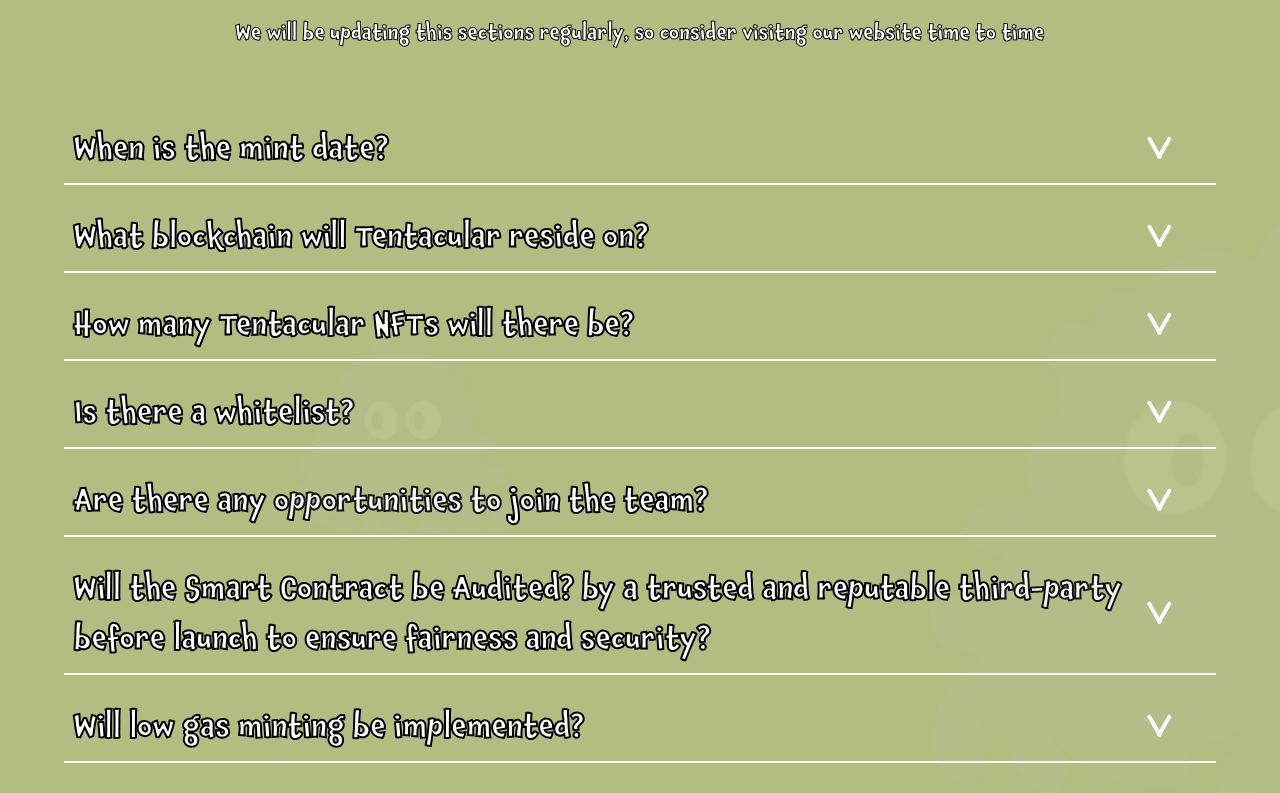
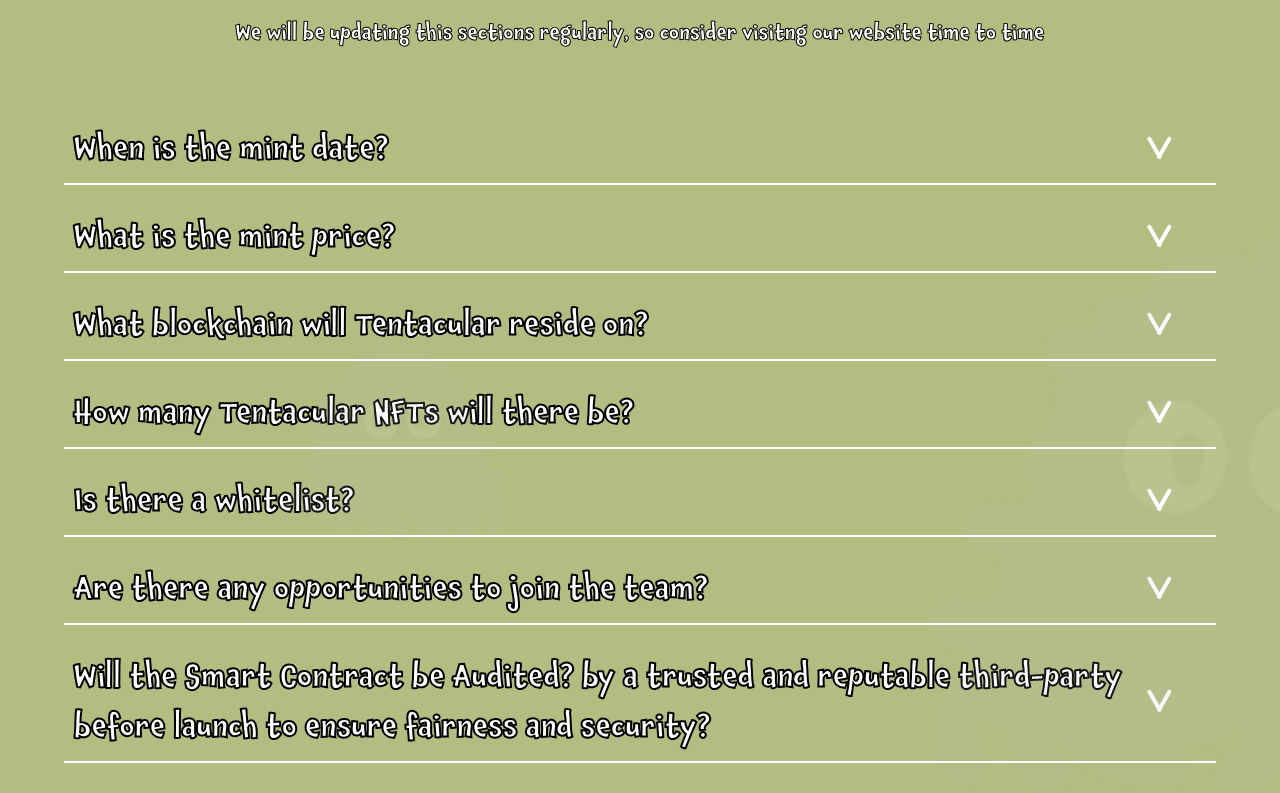
Before and after one commit to tayyabferozi/large-nft, a React (Create React App) app: page / in a window 1280 px wide. Shown: the part 5887-6680 px from the top of the page. Built offline with nearby package versions, Linux system fonts and the light colour scheme.

Commit message:
updates qna

```diff
--- a/src/App.jsx
+++ b/src/App.jsx
@@ -815,29 +815,36 @@ function App() {
                   answer: "April 2022",
                 },
                 {
+                  question: "What is the mint price?",
+                  answer: "TBA",
+                },
+                {
                   question: "What blockchain will Tentacular reside on?",
-                  answer: "sdfsdf",
+                  answer: "ETH",
                 },
                 {
                   question: "How many Tentacular NFTs will there be?",
-                  answer: "sdfsdf",
+                  answer:
+                    "The Tentacular ecosystem starts with a hand-drawn genesis collection of 5,556 randomly generated Gen 0 Tentacular bundled with 2,778 Cave Land NFTs.",
                 },
                 {
                   question: "Is there a whitelist?",
-                  answer: "sdfsdf",
+                  answer:
+                    "Yes, please join our discord server to learn more about how to earn your whitelist spot.",
                 },
                 {
                   question: "Are there any opportunities to join the team?",
-                  answer: "sdfsdf",
+                  answer:
+                    "Yes, please join our discord server to apply for a position on the team.",
                 },
                 {
                   question:
                     "Will the Smart Contract be Audited? by a trusted and reputable third-party before launch to ensure fairness and security?",
-                  answer: "sdfsdf",
+                  answer: "Yes.",
                 },
                 {
                   question: "Will low gas minting be implemented?",
-                  answer: "sdfsdf",
+                  answer: "Yes.",
                 },
               ].map((el, idx) => {
                 return <FaqItem {...el} key={"faq-" + idx} />;
```
